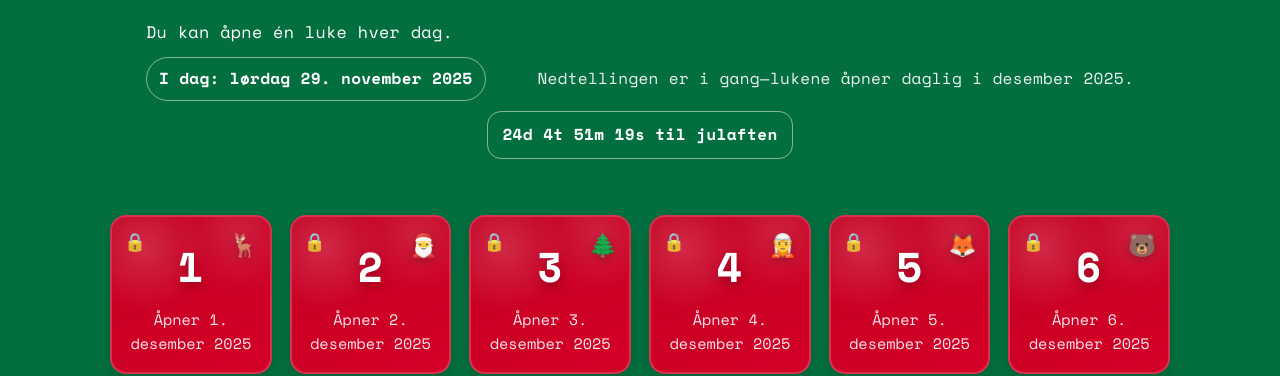
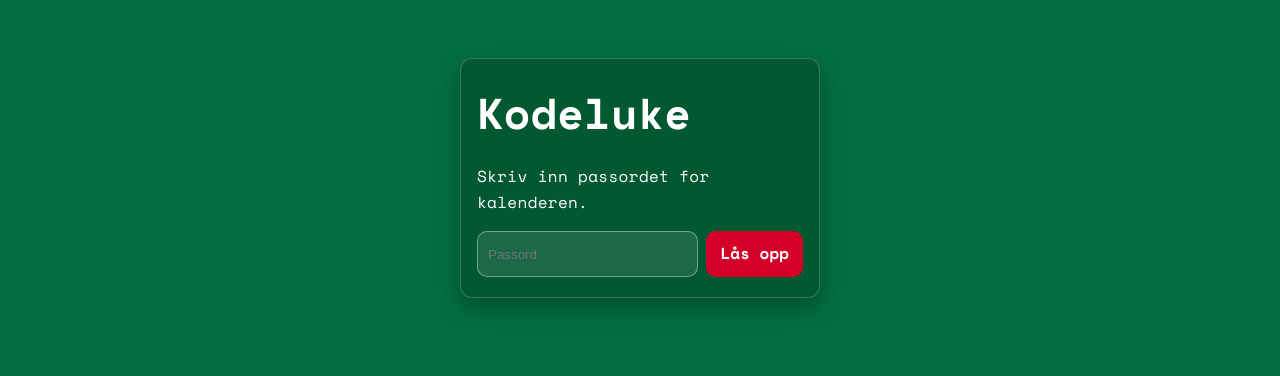
Before and after one commit to vuhnger/julekalender, a React (Vite) app: page / in a window 1280 px wide. Shown: the part 222-598 px from the top of the page. Built offline with nearby package versions, Linux system fonts and the light colour scheme.

Commit message:
add pw protection

```diff
--- a/src/App.css
+++ b/src/App.css
@@ -150,6 +150,55 @@ h1 {
 .close-button:hover,
 .close-button:focus-visible {
   filter: brightness(1.02);
+}
+
+.gate-shell {
+  min-height: 100vh;
+  display: grid;
+  place-items: center;
+  background: var(--green-deep);
+  color: #ffffff;
+  padding: 24px;
+}
+
+.gate-card {
+  background: rgba(0, 0, 0, 0.2);
+  border: 1px solid rgba(255, 255, 255, 0.2);
+  border-radius: 12px;
+  padding: 20px 16px;
+  max-width: 360px;
+  width: 100%;
+  box-shadow: 0 10px 24px rgba(0, 0, 0, 0.3);
+}
+
+.gate-form {
+  display: flex;
+  gap: 8px;
+  margin-top: 12px;
+}
+
+.gate-form input {
+  flex: 1;
+  padding: 10px;
+  border-radius: 10px;
+  border: 1px solid rgba(255, 255, 255, 0.4);
+  background: rgba(255, 255, 255, 0.1);
+  color: #ffffff;
+}
+
+.gate-form button {
+  padding: 10px 14px;
+  border-radius: 10px;
+  border: none;
+  background: var(--red);
+  color: #ffffff;
+  font-weight: 700;
+  cursor: pointer;
+}
+
+.gate-error {
+  margin-top: 8px;
+  color: #ffb3b3;
 }
 
 .video-wrapper {
--- a/src/App.jsx
+++ b/src/App.jsx
@@ -9,6 +9,7 @@ const TARGET_YEAR = 2025
 const TARGET_MONTH = 11 // December is month index 11
 const STORAGE_KEY = 'julekalender_openedDoors'
 const DATE_OVERRIDE_KEY = 'julekalender_date_override'
+const ACCESS_KEY = 'julekalender_access'
 const osloFormatter = new Intl.DateTimeFormat('nb-NO', {
   timeZone: 'Europe/Oslo',
   year: 'numeric',
@@ -52,6 +53,10 @@ const getTodayParts = () => {
 }
 
 function App() {
+  const [authorized, setAuthorized] = useState(false)
+  const [checkingAccess, setCheckingAccess] = useState(true)
+  const [passInput, setPassInput] = useState('')
+  const [passError, setPassError] = useState('')
   const [activeDoor, setActiveDoor] = useState(null)
   const [openedDoors, setOpenedDoors] = useState([])
   const [snowCount] = useState(() => Math.floor(Math.random() * (200 - 50 + 1)) + 50)
@@ -114,6 +119,38 @@ function App() {
 
   const openDoorContent = activeDoor ? getDoorContent(activeDoor) : null
 
+  const expectedHash = '529c3146271d02cb3aca154b07c979110f70117fa5c8eb6751033fd7b7220606'
+
+  const hashString = async (value) => {
+    const encoder = new TextEncoder()
+    const data = encoder.encode(value)
+    const digest = await crypto.subtle.digest('SHA-256', data)
+    return Array.from(new Uint8Array(digest))
+      .map((b) => b.toString(16).padStart(2, '0'))
+      .join('')
+  }
+
+  useEffect(() => {
+    const token = localStorage.getItem(ACCESS_KEY)
+    if (token === expectedHash) {
+      setAuthorized(true)
+    }
+    setCheckingAccess(false)
+  }, [])
+
+  const handleUnlock = async (event) => {
+    event.preventDefault()
+    setPassError('')
+    const hash = await hashString(passInput.trim())
+    if (hash === expectedHash) {
+      localStorage.setItem(ACCESS_KEY, expectedHash)
+      setAuthorized(true)
+      setPassInput('')
+    } else {
+      setPassError('Feil passord')
+    }
+  }
+
   useEffect(() => {
     const stored =
       typeof window !== 'undefined'
@@ -139,6 +176,36 @@ function App() {
     const id = setInterval(tick, 1000)
     return () => clearInterval(id)
   }, [targetChristmas])
+
+  if (checkingAccess) {
+    return (
+      <div className="gate-shell">
+        <p>Laster …</p>
+      </div>
+    )
+  }
+
+  if (!authorized) {
+    return (
+      <div className="gate-shell">
+        <div className="gate-card">
+          <h1>Kodeluke</h1>
+          <p>Skriv inn passordet for kalenderen.</p>
+          <form onSubmit={handleUnlock} className="gate-form">
+            <input
+              type="password"
+              value={passInput}
+              onChange={(e) => setPassInput(e.target.value)}
+              placeholder="Passord"
+              aria-label="Passord"
+            />
+            <button type="submit">Lås opp</button>
+          </form>
+          {passError && <p className="gate-error">{passError}</p>}
+        </div>
+      </div>
+    )
+  }
 
   return (
     <div className="app-shell">
```
